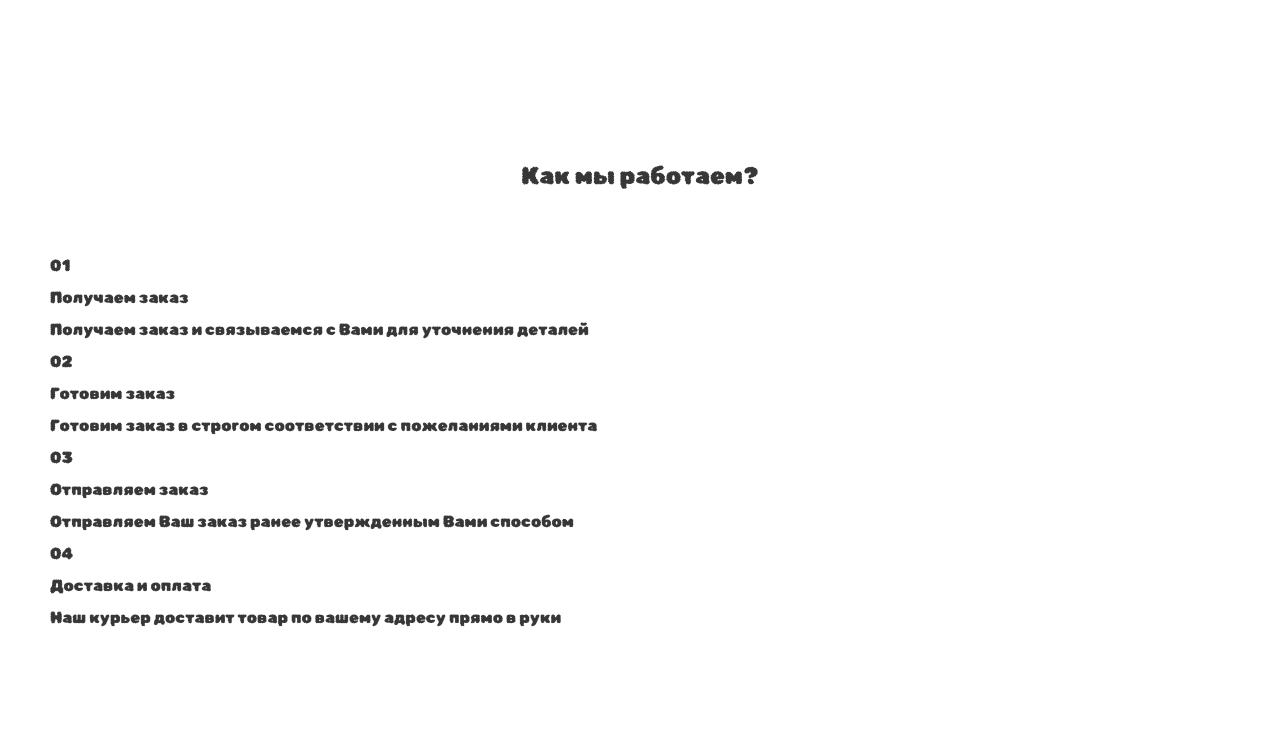
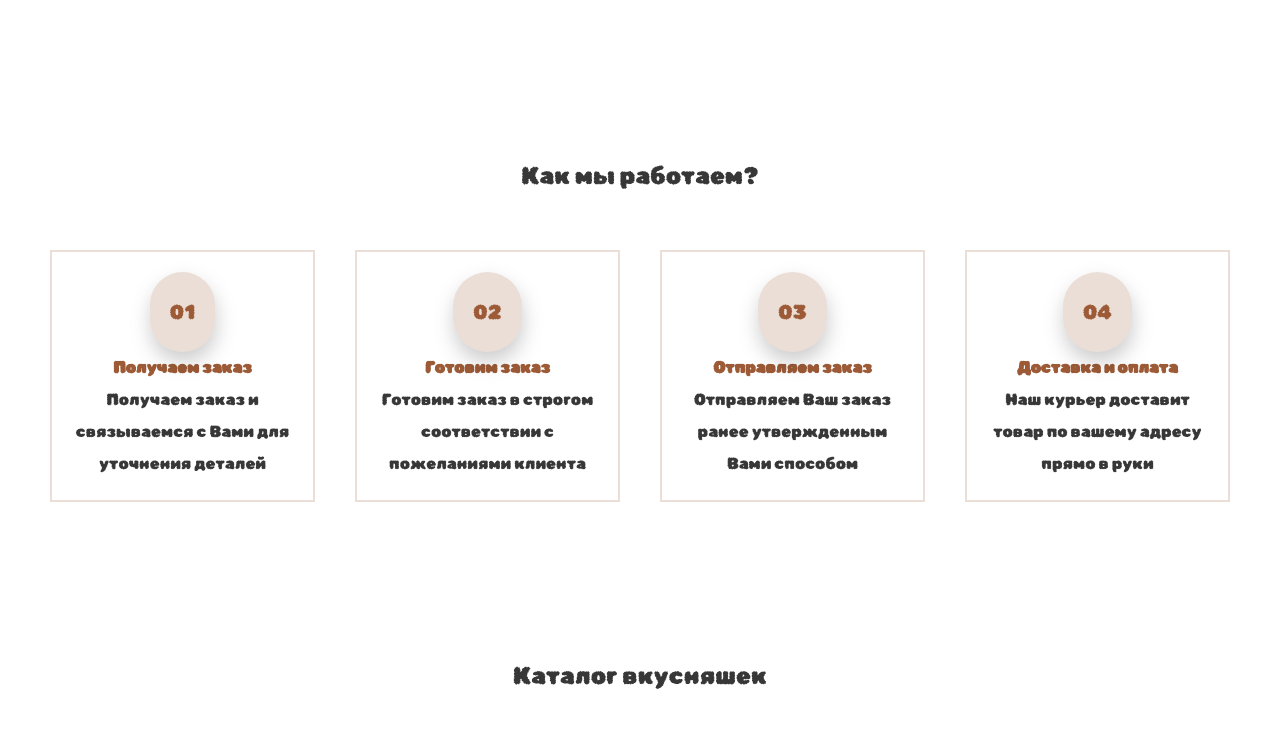
Before and after one commit to Vi-Sad/project-chocolate, a Django app: page / in a window 1280 px wide. Shown: the part 2078-2828 px from the top of the page. Run offline with Django 4.2, Linux system fonts and the light colour scheme; data comes from the database, SQL or seed files in the repository.

Commit message:
CSS styles have been applied for the section 'How do we work?'

```diff
--- a/choco/static/css/main.css
+++ b/choco/static/css/main.css
@@ -178,3 +178,33 @@ header {
   padding: 10px;
   border-radius: 20px;
 }
+
+/* section "Как мы работаем?" */
+
+.div_page_4 {
+  display: grid;
+  grid-template-columns: repeat(4, 1fr);
+  text-align: center;
+  gap: 40px;
+}
+
+.div_page_4 > div {
+  border: 2px solid rgb(235, 222, 215);
+  padding: 20px;
+}
+
+.p_num {
+  background-color: rgb(235, 222, 215);
+  width: max-content;
+  margin: auto;
+  padding: 20px;
+  border-radius: 50px;
+  font-size: 20px;
+  color: rgb(156, 90, 54);
+  filter: drop-shadow(1px 10px 10px rgba(0, 0, 0, 0.2));
+}
+
+.p_text {
+  color: rgb(156, 90, 54);
+  font-weight: bold;
+}
--- a/choco/templates/main/main.html
+++ b/choco/templates/main/main.html
@@ -192,25 +192,25 @@
     </section>
     <section>
         <h2>Как мы работаем?</h2>
-        <div>
+        <div class="div_page_4">
             <div>
-                <p>01</p>
-                <p>Получаем заказ</p>
+                <p class="p_num">01</p>
+                <p class="p_text">Получаем заказ</p>
                 <p>Получаем заказ и связываемся с Вами для уточнения деталей</p>
             </div>
             <div>
-                <p>02</p>
-                <p>Готовим заказ</p>
+                <p class="p_num">02</p>
+                <p class="p_text">Готовим заказ</p>
                 <p>Готовим заказ в строгом соответствии с пожеланиями клиента</p>
             </div>
             <div>
-                <p>03</p>
-                <p>Отправляем заказ</p>
+                <p class="p_num">03</p>
+                <p class="p_text">Отправляем заказ</p>
                 <p>Отправляем Ваш заказ ранее утвержденным Вами способом</p>
             </div>
             <div>
-                <p>04</p>
-                <p>Доставка и оплата</p>
+                <p class="p_num">04</p>
+                <p class="p_text">Доставка и оплата</p>
                 <p>Наш курьер доставит товар по вашему адресу прямо в руки</p>
             </div>
         </div>
```
